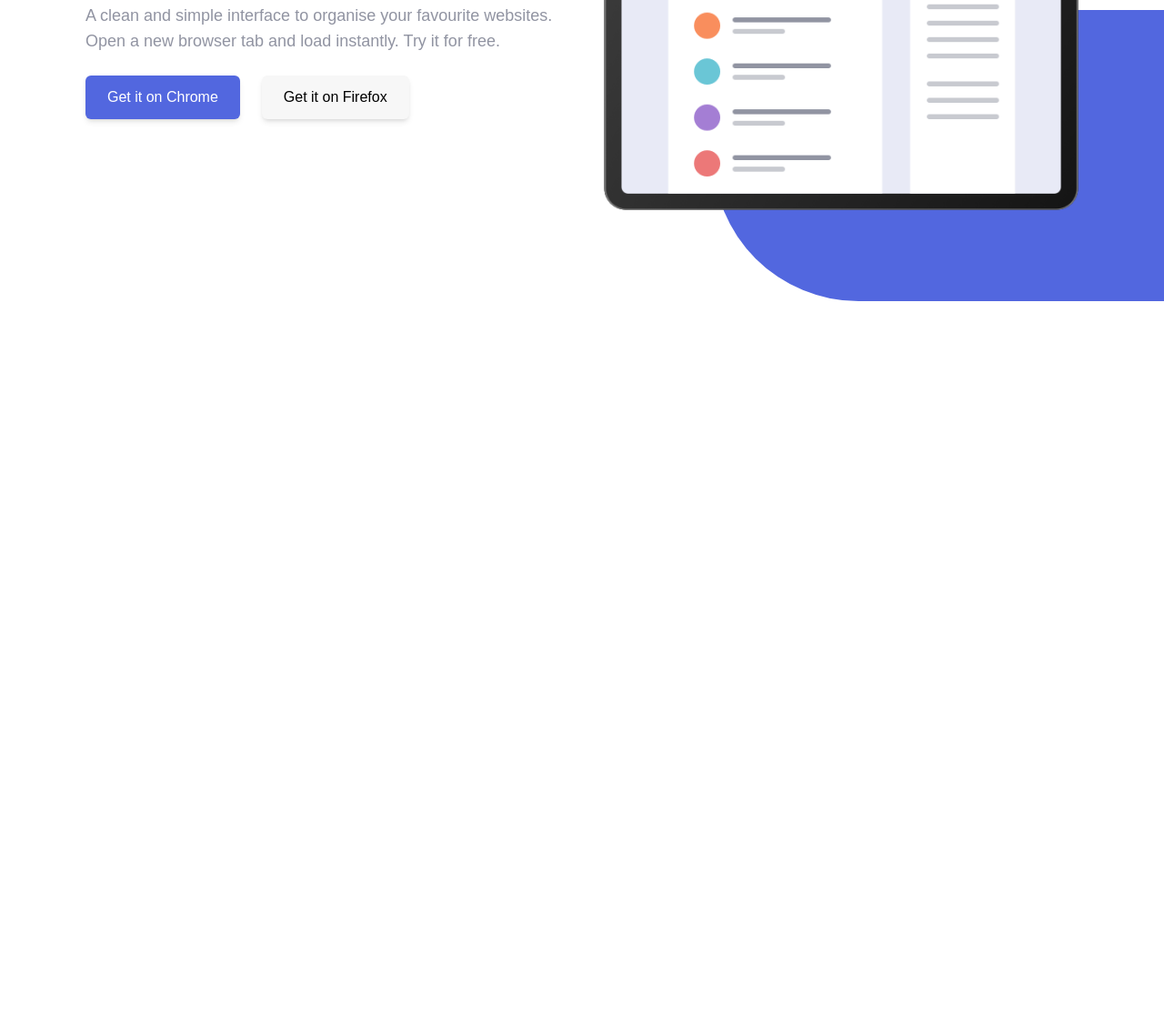
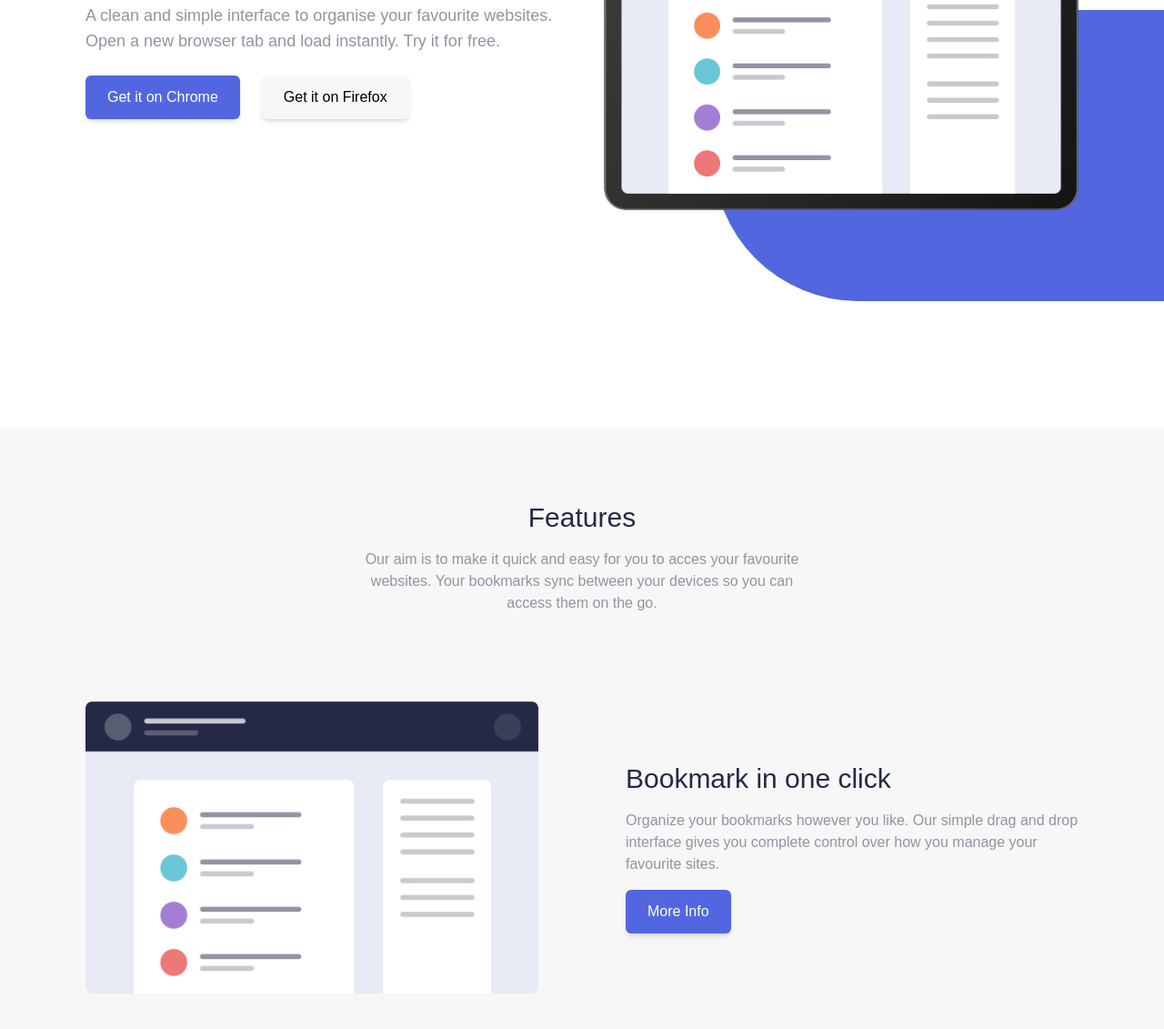
Before and after one commit to Rheno001/Tail, a website: page public/index.html in a window 1280 px wide. Shown: the part 349-1480 px from the top of the page at 91% size. Before the commit the page ends 800 px from the top, so only its background shows below. Drawn offline with Linux system fonts and the light colour scheme.

Commit message:
Feature section started

```diff
--- a/public/index.html
+++ b/public/index.html
@@ -48,5 +48,33 @@
         <div class="hidden md:block overflow-hidden bg-bookmark-purple rounded-l-full absolute h-80 w-2/4 top-32 right-0 lg:-bottom-28 lg:-right-36 "></div>
     </section>
 
+    <!--Features-->
+    <section class="bg-bookmark-white py-20 mt-20 lg:mt-60">
+        <!--Heading-->
+        <div class="sm:w-3/4 lg:w-5/12 mx-auto px-2">
+            <h1 class="text-3xl text-center text-bookmark-blue">Features</h1>
+            <p class="text-center text-bookmark-grey mt-4">Our aim is to make it quick and easy for you
+                 to acces your favourite websites.
+                Your bookmarks sync between your devices so you can access them on the go.</p>
+        </div>
+        <!--Feature 1-->
+        <div class="relative mt-20 lg:mt-24">
+            <div class="container flex flex-col lg:flex-row items-center justify-center gap-x-24">
+                <!--image-->
+                <div class="flex flex-1 justify-center z-10 mb-10 lg:mb-0">
+                    <img class="w-5/6 h-5/6 sm:w-3/4 sm:h-3/4 md:w-full md:h-full" src="./img/illustration-features-tab-1.png" alt="">
+                </div>
+                <!--Content-->
+                <div class="flex flex-1 flex-col items-center lg:items-start">
+                    <h1 class="text-3xl text-bookmark-blue">Bookmark in one click</h1>
+                    <p class="text-bookmark-grey my-4 text-cente lg:text-left sm:w-3/4 lg:w-full">
+                        Organize your bookmarks however you like. Our simple drag and drop interface gives you complete control
+                        over how you manage your favourite sites.
+                    </p>
+                    <button type="button" class="btn btn-purple hover:bg-bookmark-white hover:text-black">More Info</button>
+                </div>
+            </div>
+        </div>
+    </section>
 </body>
 </html>
```
Also changed, not shown: public/style.css.
